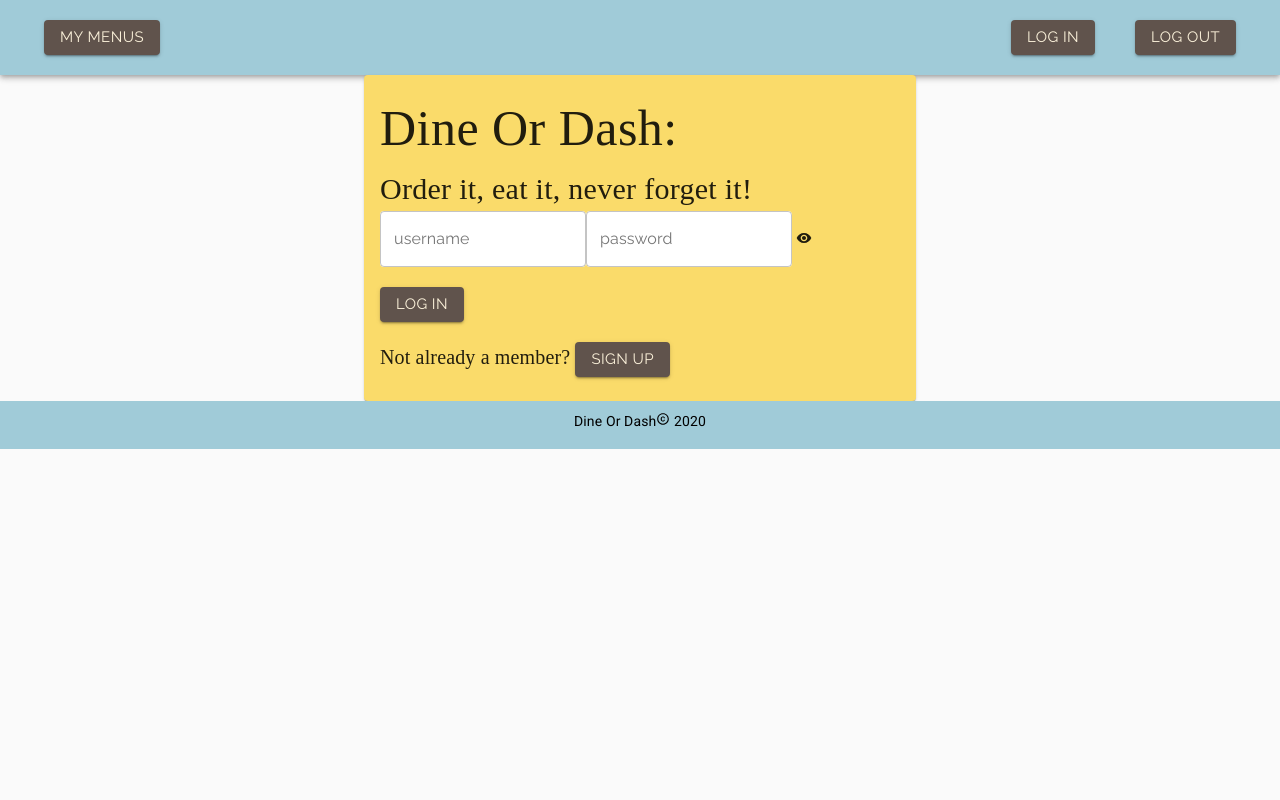
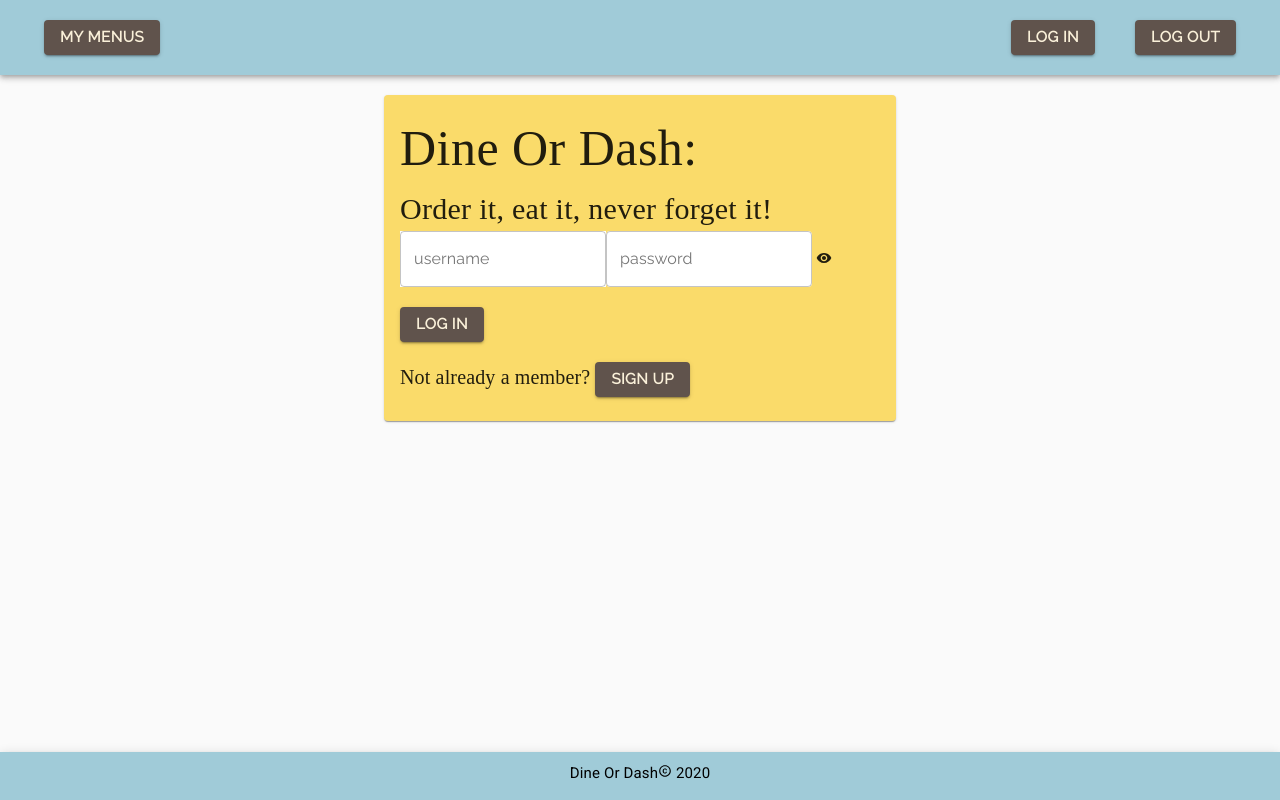
Before and after one commit to kddayhoff/dine-or-dash, a React (Create React App) app in the folder client/: page / in a window 1280 px wide. Built offline with nearby package versions, Linux system fonts and the light colour scheme; a web font is replaced by a local one.

Commit message:
footer sticky on bottom of page

```diff
--- a/client/src/components/Layouts/Footer.js
+++ b/client/src/components/Layouts/Footer.js
@@ -2,36 +2,41 @@ import React from "react";
 import Copyright from '@material-ui/icons/CopyrightSharp';
 import { makeStyles } from '@material-ui/core/styles';
 import Typography from '@material-ui/core/Typography';
-
+import AppBar from '@material-ui/core/AppBar';
+import "./index.css"
+// import Toolbar from '@material-ui/core/Toolbar';
 
 
 export default function Footer() {
 
   const useStyles = makeStyles((theme) => ({
-    root: {
-      flexGrow: 1,
-      background: 'linear-gradient(45deg, #3f51b5 30%, #32408f 90%)',
-      textAlign: 'center',
-    },
-    title: {
-      flexGrow: 1,
-    },
+
     footer: {
       background: '#a0cbd8',
       color: 'black',
       height: 48,
       paddingTop: '10px',
-      fontSize: 14,
+      fontSize: 15,
+      textAlign: 'center',
+      position: 'sticky',
+      textFamily: "Raleway, sans-serif"
     },
+    appBar: {
+      top: 'auto',
+      bottom: 0,
+      position: 'fixed',
+
+    },
+
   }));
 
   const classes = useStyles();
 
   return (
     <>
-    <footer className={classes.root}>
+    <AppBar className={classes.appBar}>
     <Typography className={classes.footer}>Dine Or Dash<Copyright  style={{fontSize: 14}}/> 2020</Typography>
-    </footer>
+    </AppBar>
     </>
   );
 }
--- a/client/src/components/Layouts/Navbar.js
+++ b/client/src/components/Layouts/Navbar.js
@@ -25,6 +25,7 @@ const useStyles = makeStyles((theme) => ({
     background: '#60534c',
     color: '#faf0d9',
     fontFamily: fontText,
+    fontWeight: 'bold',
     height: 35,
     fontSize: 15,
     margin: 20
@@ -35,6 +36,7 @@ const useStyles = makeStyles((theme) => ({
     height: 35,
     fontSize: 15,
     fontFamily: fontText,
+    fontWeight: 'bold',
     margin: 20
   }
 }));
--- a/client/src/components/Pages/Login.js
+++ b/client/src/components/Pages/Login.js
@@ -18,7 +18,8 @@ import { useForm } from "react-hook-form";
 const styles = {
   cardBackground: {
     background: "#fadb6a",
-    align: 'center'
+    align: 'center',
+    margin: 20
   },
   header: {
     fontFamily: "Shrikhand, cursive",
@@ -39,14 +40,18 @@ const styles = {
   },
   submitBtn: {
     fontFamily: "Raleway, sans-serif",
+    textTransfor: 'capitalize',
     background: '#60534c',
     color: '#faf0d9',
+    fontWeight: 'bold',
     height: 35,
     fontSize: 15
   },
   input: {
     fontFamily: "Raleway, sans-serif",
-    background: 'white'
+    background: 'white',
+    border: 10,
+    borderColor:'#a7ada'
   }
 }
 
@@ -89,7 +94,7 @@ return (
       </Typography>
 
       <form >
-      <FormControl variant="outlined">
+      <FormControl style={styles.input} variant="outlined">
         <InputLabel style={styles.input} htmlFor="component-outlined">username</InputLabel>
         <OutlinedInput style={styles.input}
         name="username"
```
